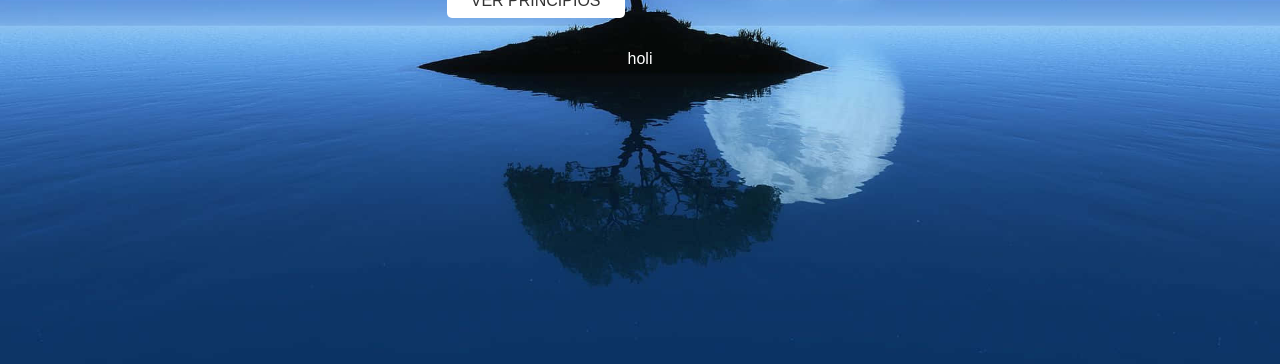
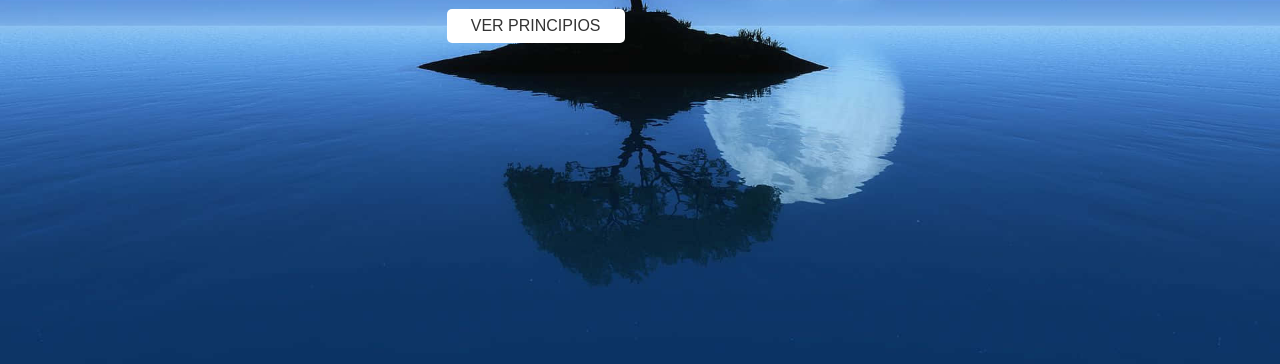
Before and after one commit to ajanels/proyecto-etica, a plain HTML site: page index.html in a window 1280 px wide. Shown: the part 436-800 px from the top of the page. Drawn offline with Linux system fonts and the light colour scheme.

Commit message:
correcciones

```diff
--- a/index.html
+++ b/index.html
@@ -12,6 +12,5 @@
             ETICA PROFESIONAL</h1>
         <button class="btn" onclick="window.location.href='proyectos.html'">VER PRINCIPIOS</button>
     </header>
-    <p>holi</p>
 </body>
 </html>
```
